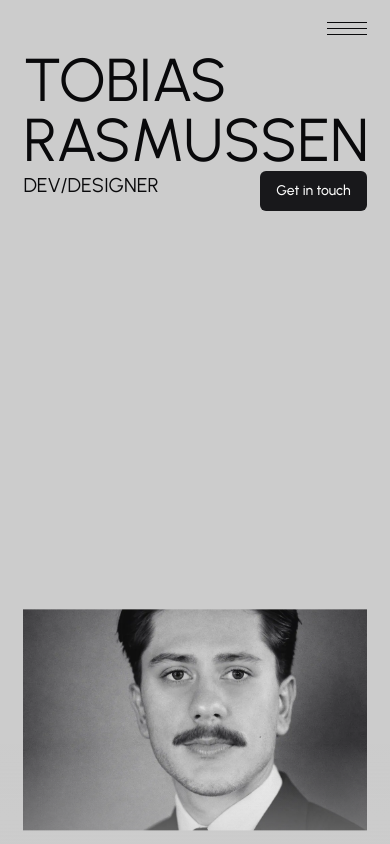
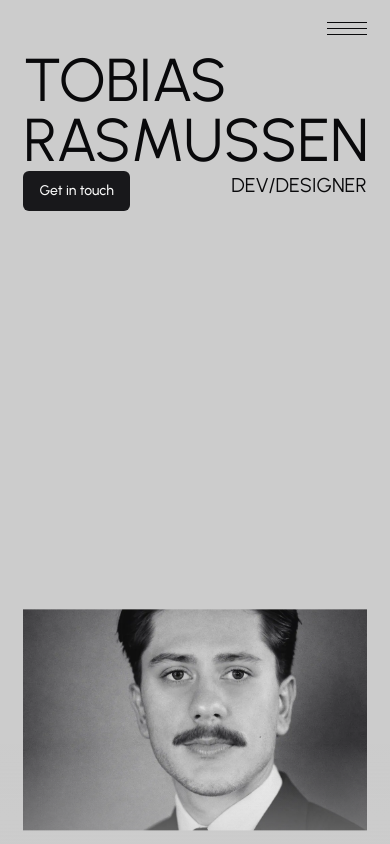
Before and after one commit to tobiasrasmsn/portfolio, a Next.js app: page / in a window 390 px wide. Shown: the top 844 px of the page. Built offline with nearby package versions, Linux system fonts and the light colour scheme.

Commit message:
Adjusted hero text weight to go from heaviest from the left on mobile as well

```diff
--- a/src/components/shared/Hero.tsx
+++ b/src/components/shared/Hero.tsx
@@ -61,6 +61,11 @@ export default function Hero({ fullHeight }: NavigationInterface) {
                             </HoverCardContent>
                         </HoverCard>
                     </li>
+                    <li className="block md:hidden">
+                        <Link href="/contact">
+                            <Button>Get in touch</Button>
+                        </Link>
+                    </li>
                     <li>
                         <p className="w-[70%] md:w-auto hidden md:block text-pretty">
                             CRAFTING INTUITIVE EXPERIENCES,{" "}
@@ -74,7 +79,7 @@ export default function Hero({ fullHeight }: NavigationInterface) {
                         <h2 className="block md:hidden">DEV/DESIGNER</h2>
                     </li>
 
-                    <li>
+                    <li className="hidden md:block">
                         <Link href="/contact">
                             <Button>Get in touch</Button>
                         </Link>
```
